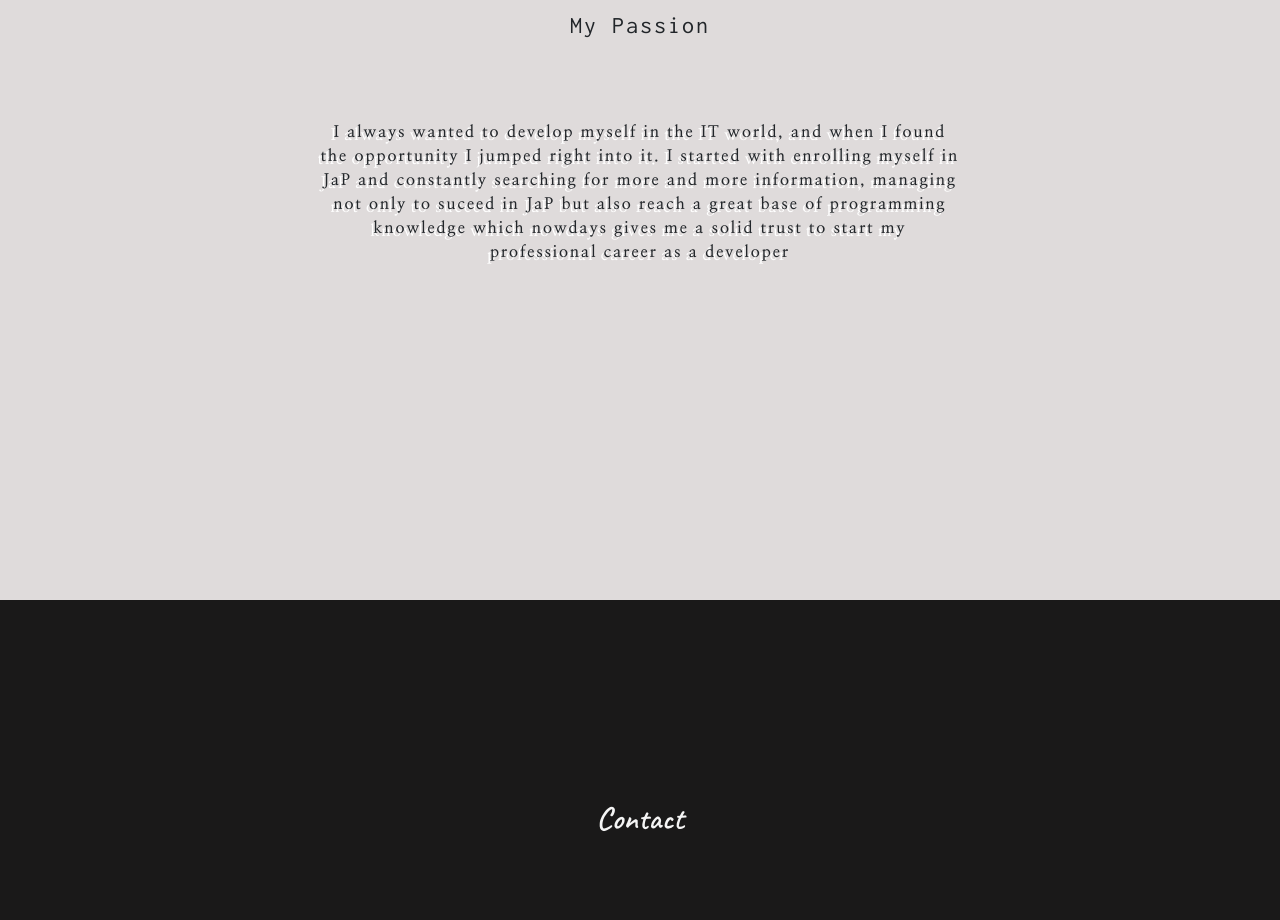
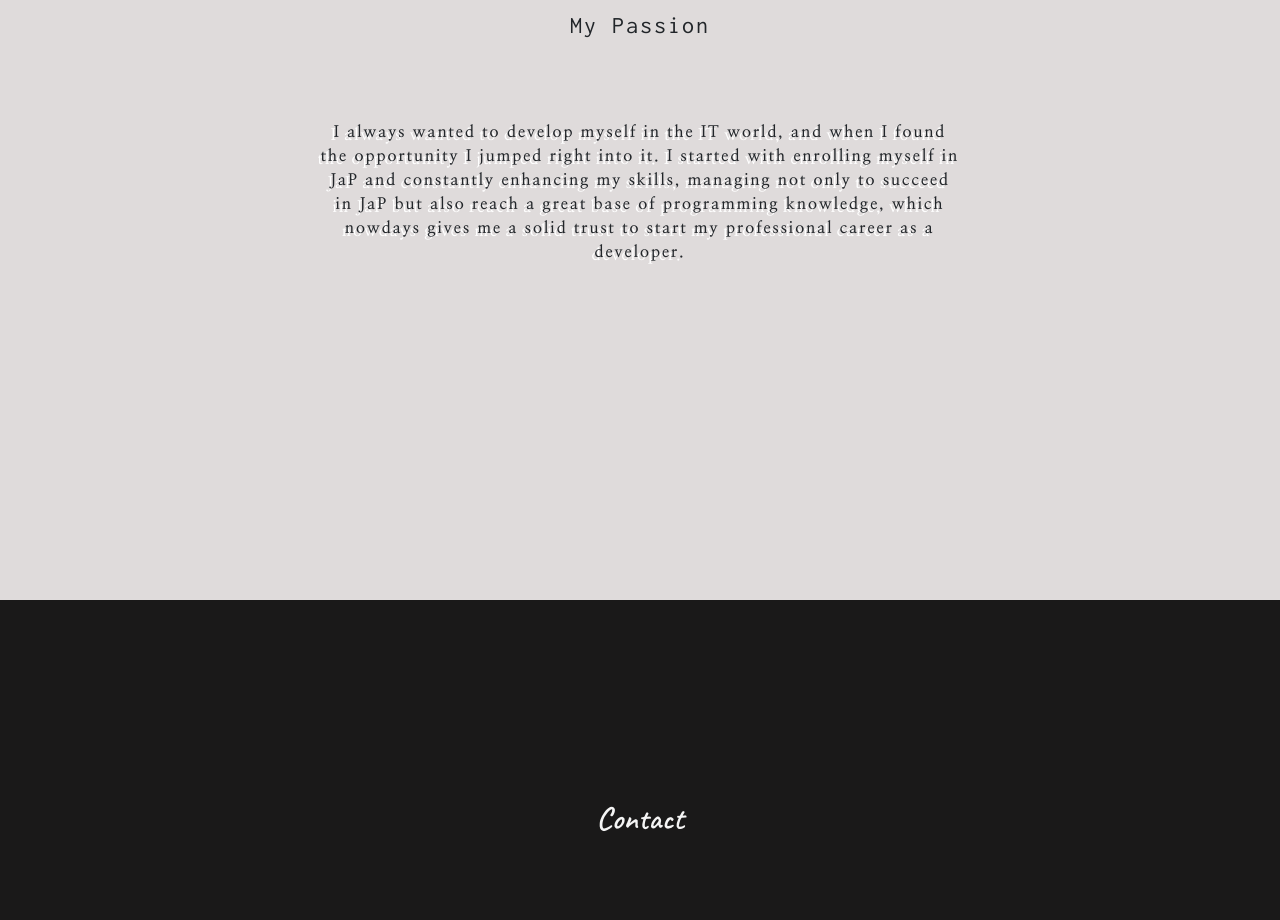
Before and after one commit to rodrigoamestoy2/Portfolio, a plain HTML site: page index.html in a window 1280 px wide. Shown: the part 3120-4040 px from the top of the page. Drawn offline with Linux system fonts and the light colour scheme; a web font is replaced by a local one.

Commit message:
Update index.html

```diff
--- a/index.html
+++ b/index.html
@@ -131,7 +131,7 @@
           </div>
           <div class="info-about">
             <h4 id="info-title">My Passion</h4>
-            <p>I always wanted to develop myself in the IT world, and when I found the opportunity I jumped right into it. I started with enrolling myself in JaP and constantly searching for more and more information, managing not only to suceed in JaP but also reach a great base of programming knowledge which nowdays gives me a solid trust to start my professional career as a developer</p>
+            <p>I always wanted to develop myself in the IT world, and when I found the opportunity I jumped right into it. I started with enrolling myself in JaP and constantly enhancing my skills, managing not only to succeed in JaP but also reach a great base of programming knowledge, which nowdays gives me a solid trust to start my professional career as a developer.</p>
           </div>
         </div>
       </div>
```
